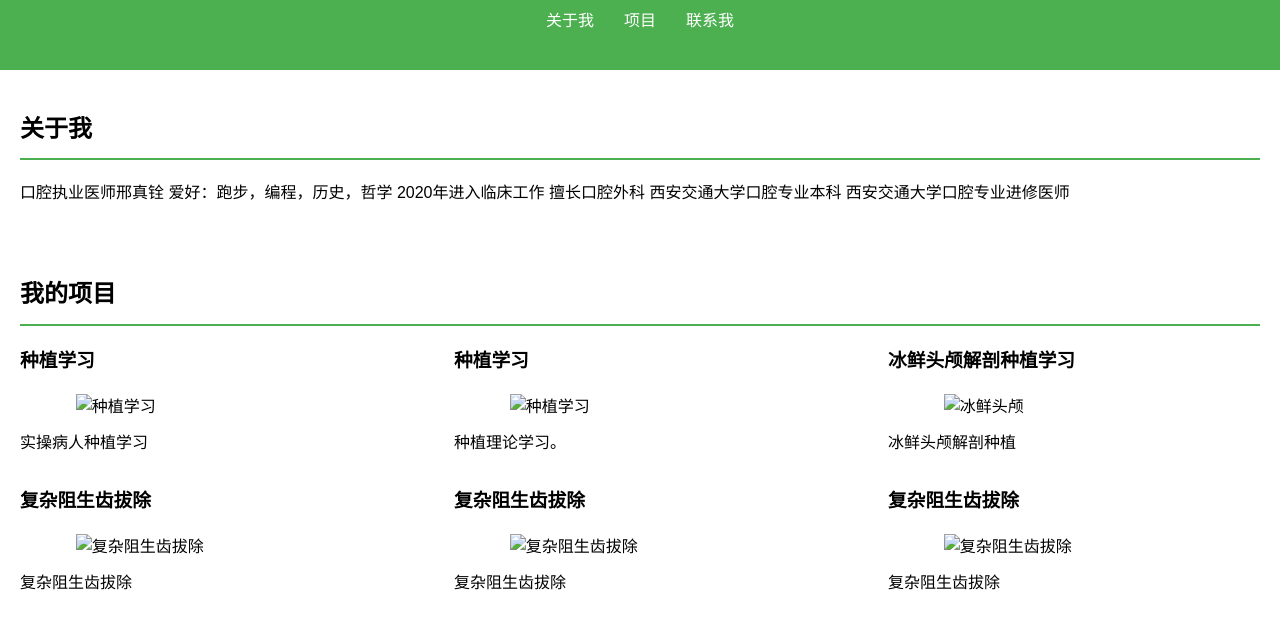
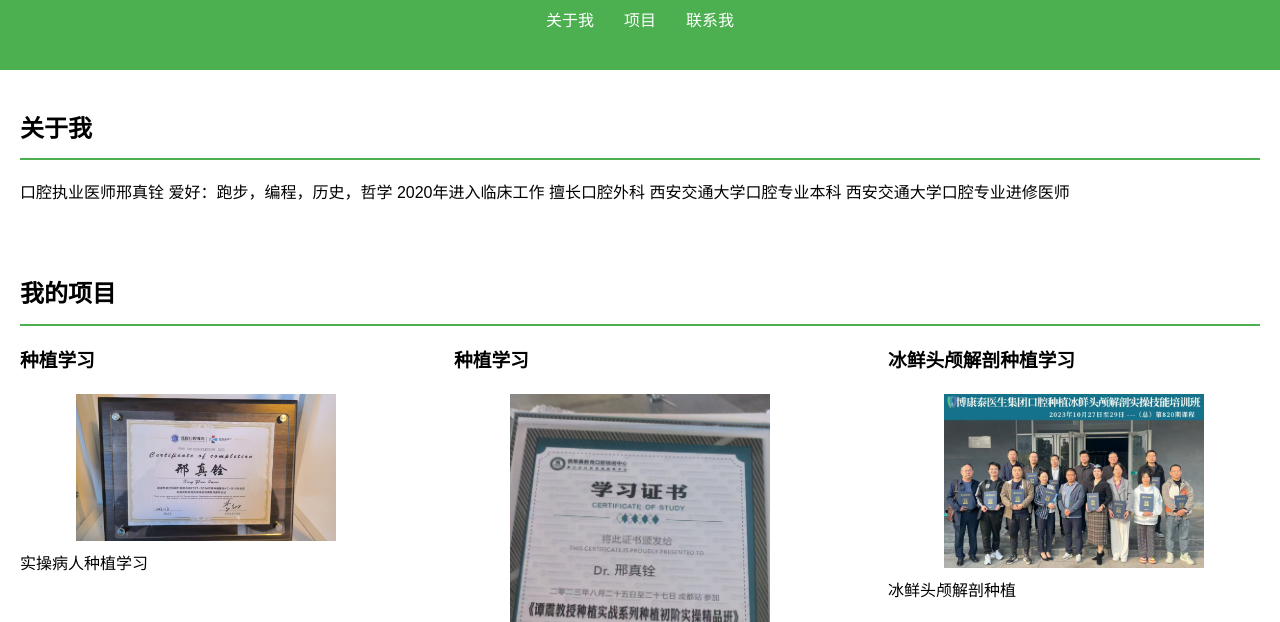
Before and after one commit to 81969804Xzq/81969804Xzq.github.io, a plain HTML site: page index.html in a window 1280 px wide. Shown: the part 106-728 px from the top of the page. Drawn offline with Linux system fonts and the light colour scheme.

Commit message:
Add files via upload

```diff
--- a/index.html
+++ b/index.html
@@ -38,43 +38,43 @@
             <!-- 种植学习 -->
             <div class="project">
                 <h3>种植学习</h3>
-                <img src="images/1.jpg" alt="种植学习" class="project-image">
+                <img src="1.jpg" alt="种植学习" class="project-image">
                 <p>实操病人种植学习</p>
             </div>
             <!-- 种植学习 -->
             <div class="project">
                 <h3>种植学习</h3>
-                <img src="images/2.jpg" alt="种植学习" class="project-image">
+                <img src="2.jpg" alt="种植学习" class="project-image">
                 <p>种植理论学习。</p>
             </div>
             <!-- 解剖学学习 -->
             <div class="project">
                 <h3>冰鲜头颅解剖种植学习</h3>
-                <img src="images/3.jpg" alt="冰鲜头颅" class="project-image">
+                <img src="3.jpg" alt="冰鲜头颅" class="project-image">
                 <p>冰鲜头颅解剖种植</p>
             </div>
             <!-- 复杂阻生齿拔除 -->
             <div class="project">
                 <h3>复杂阻生齿拔除</h3>
-                <img src="images/4.jpg" alt="复杂阻生齿拔除" class="project-image">
+                <img src="4.jpg" alt="复杂阻生齿拔除" class="project-image">
                 <p>复杂阻生齿拔除</p>
             </div>
             <!-- 复杂阻生齿拔除 -->
             <div class="project">
                 <h3>复杂阻生齿拔除</h3>
-                <img src="images/5.jpg" alt="复杂阻生齿拔除" class="project-image">
+                <img src="5.jpg" alt="复杂阻生齿拔除" class="project-image">
                 <p>复杂阻生齿拔除</p>
             </div>
             <!-- 复杂阻生齿拔除 -->
             <div class="project">
                 <h3>复杂阻生齿拔除</h3>
-                <img src="images/6.jpg" alt="复杂阻生齿拔除" class="project-image">
+                <img src="6.jpg" alt="复杂阻生齿拔除" class="project-image">
                 <p>复杂阻生齿拔除</p>
             </div>
             <!-- 复杂阻生齿拔除 -->
             <div class="project">
                 <h3>复杂阻生齿拔除</h3>
-                <img src="images/7.jpg" alt="复杂阻生齿拔除" class="project-image">
+                <img src="7.jpg" alt="复杂阻生齿拔除" class="project-image">
                 <p>复杂阻生齿拔除</p>
             </div>
         </div>
```
